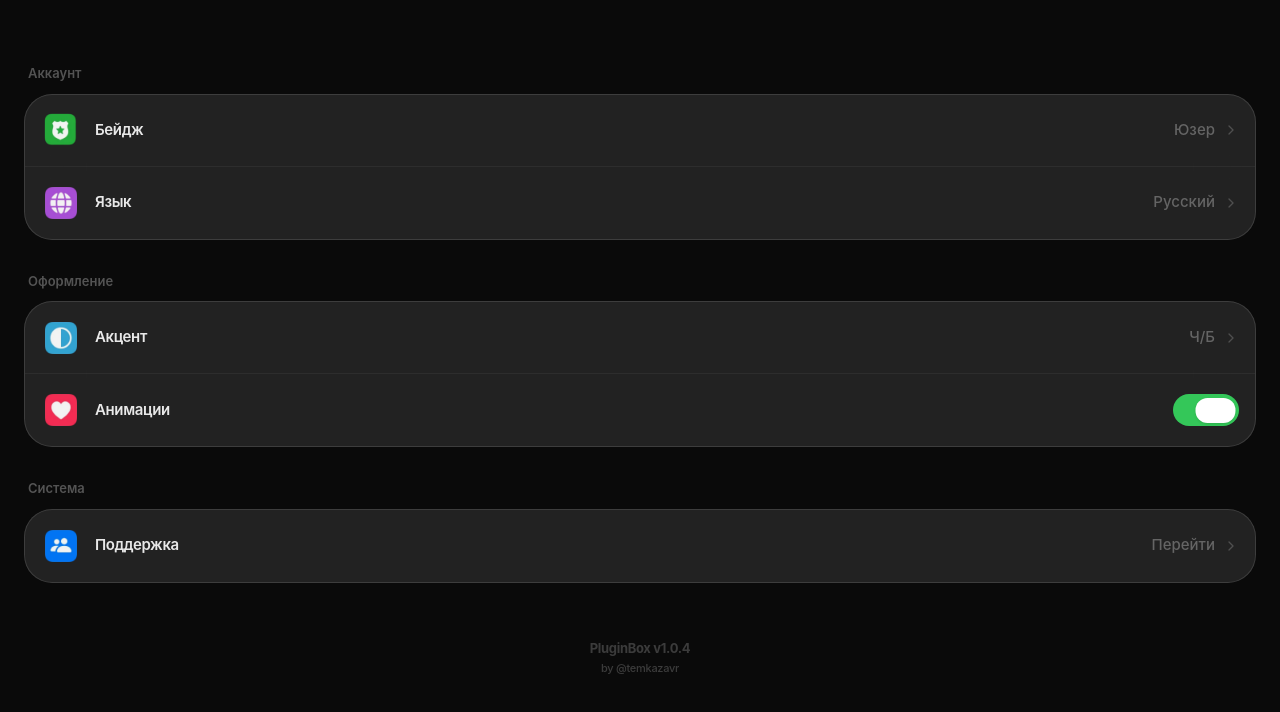
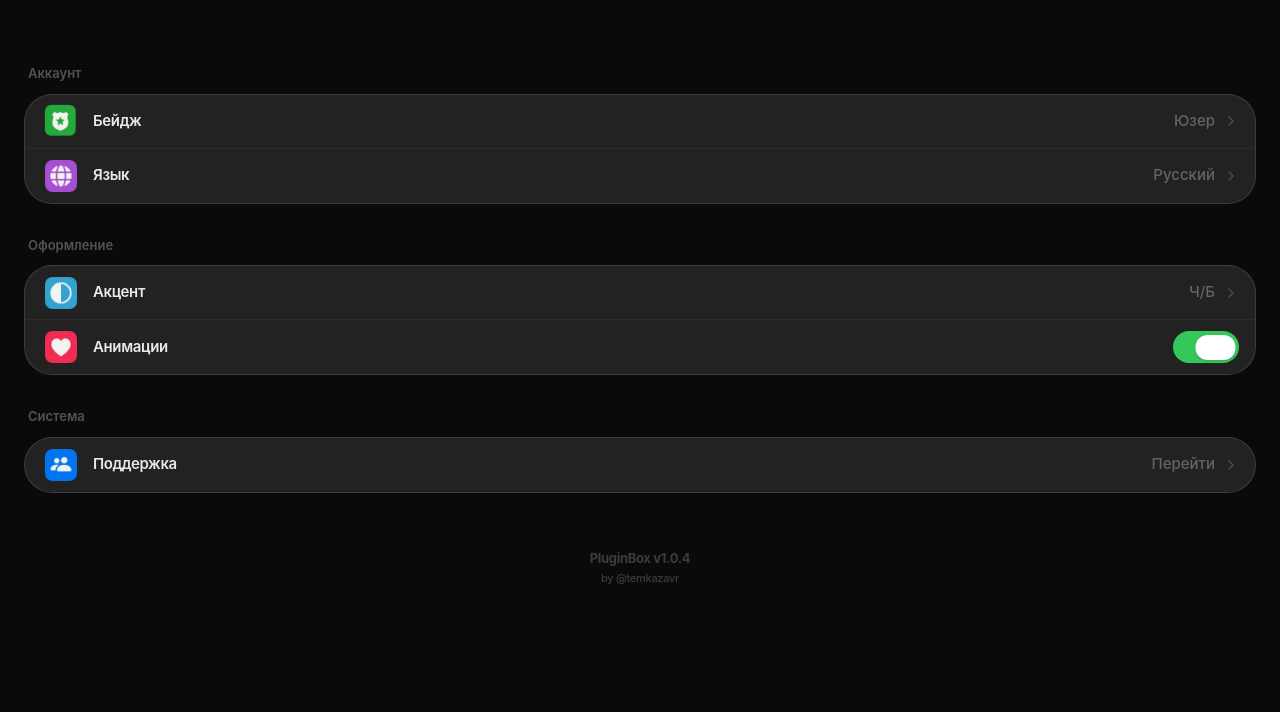
Before and after one commit to fugu70539/PluginBox, a Next.js app: page / in a window 1280 px wide. Both pictures are taken after a click on the button 93 px from the left and 42 px from the top of the page. Shown: the top 712 px of the page. Built offline with nearby package versions, Linux system fonts and the light colour scheme.

Commit message:
Update Settings.tsx

```diff
--- a/src/components/views/Settings.tsx
+++ b/src/components/views/Settings.tsx
@@ -19,11 +19,11 @@ const AppleSwitch = ({ isOn, onToggle }: { isOn: boolean; onToggle: () => void }
 const SettingRow = ({ icon, title, value, onClick, hasArrow = true, children }: any) => (
   <div
     onClick={onClick}
-    className="w-full h-[72px] flex items-center justify-between px-4 active:bg-white/5 transition-colors cursor-pointer"
+    className="w-full h-[54px] flex items-center justify-between px-4 active:bg-white/5 transition-colors cursor-pointer"
   >
-    <div className="flex items-center gap-3.5">
-      {/* Иконки с еще более закругленными углами */}
-      <div className="size-10 rounded-[14px] overflow-hidden flex items-center justify-center">
+    <div className="flex items-center gap-3">
+      {/* Углы иконок закруглены еще сильнее */}
+      <div className="size-10 rounded-[16px] overflow-hidden flex items-center justify-center">
         <img
           src={`/Icons/${icon}`}
           alt=""
```
